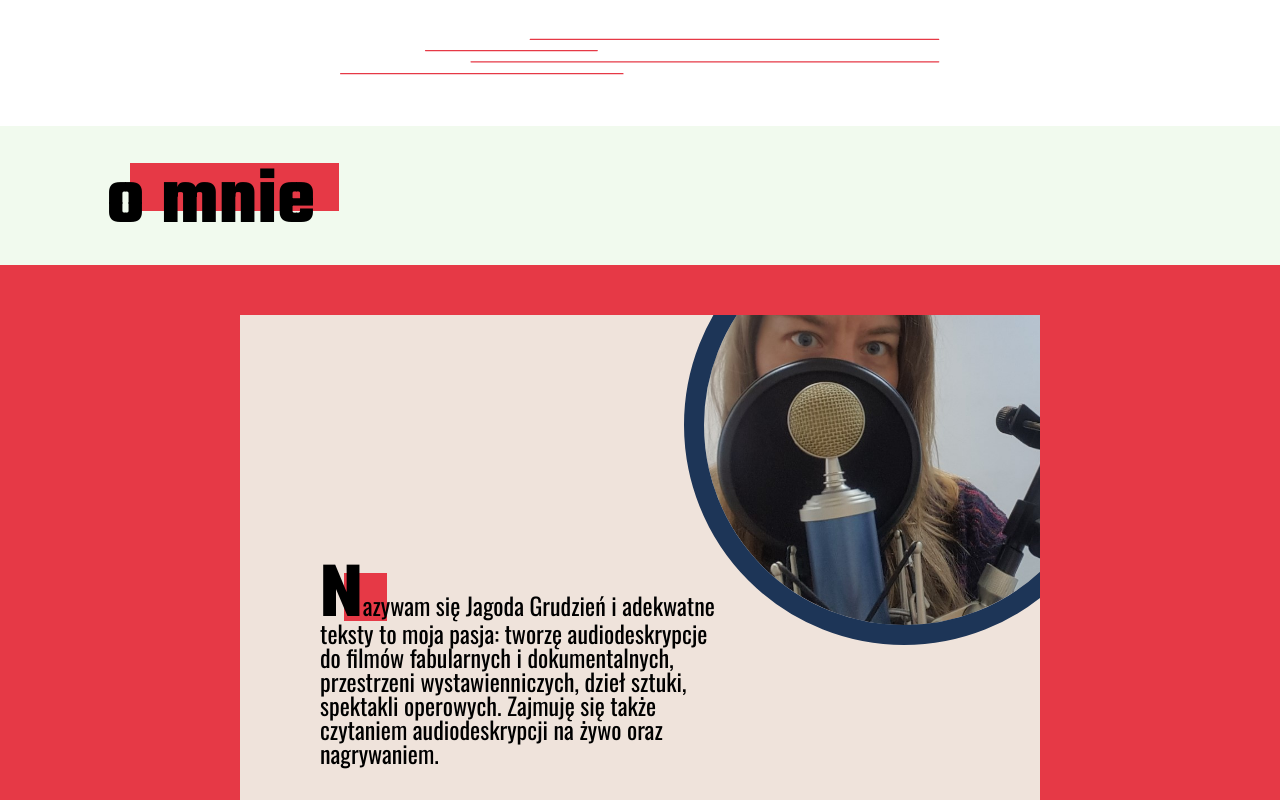
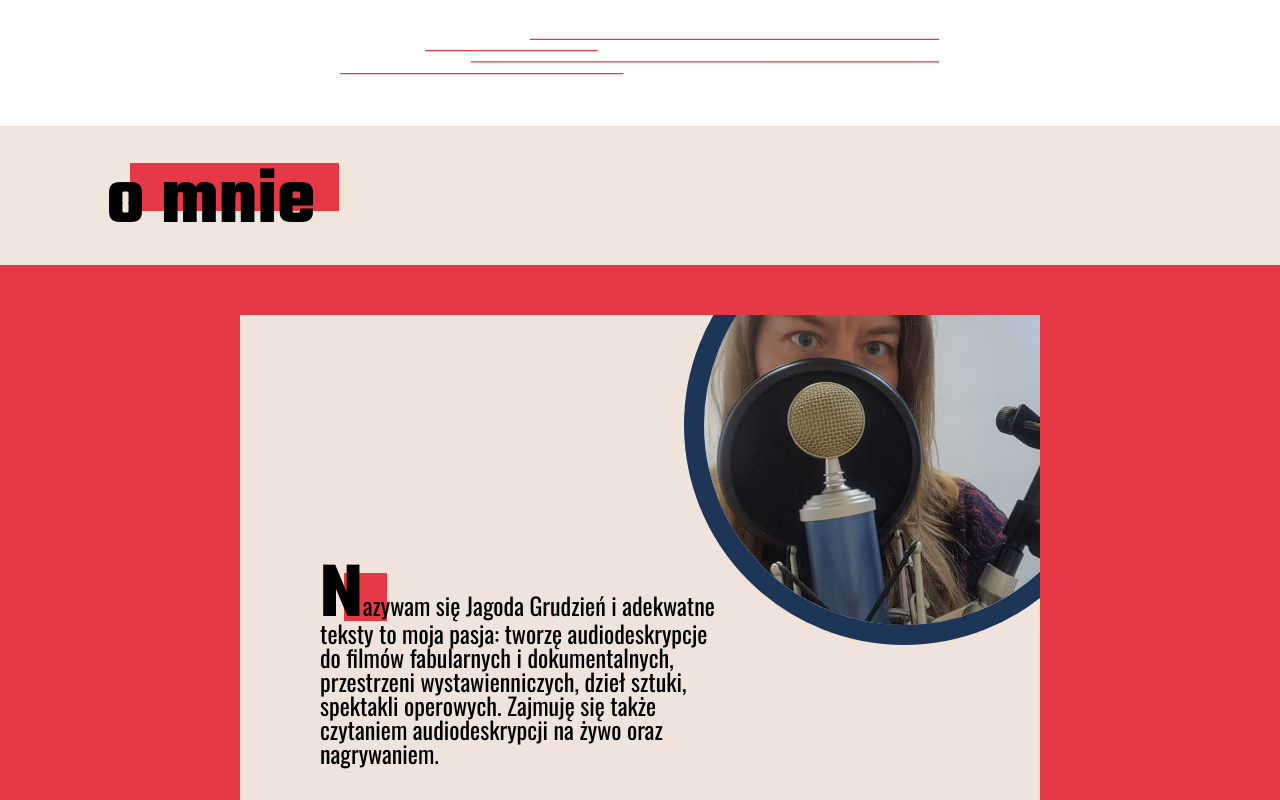
Before and after one commit to rodzinnie/adekwatnie, a React (Vite) app: page / in a window 1280 px wide. Shown: the part 2580-3380 px from the top of the page. Built offline with nearby package versions, Linux system fonts and the light colour scheme.

Commit message:
match colors

```diff
--- a/src/settings.scss
+++ b/src/settings.scss
@@ -14,7 +14,7 @@ $bgRed: #e63946;
 $bgLightBlue: #457b9d;
 $bgDarkBlue: #1d3557;
 $bgLightContainer: #f1faeee2;
-$lightBackground: #F1FAEE;
+$lightBackground: #EFE5DB;
 /* HEIGHTS */
 $container-min-height: 80vh;
 
```
